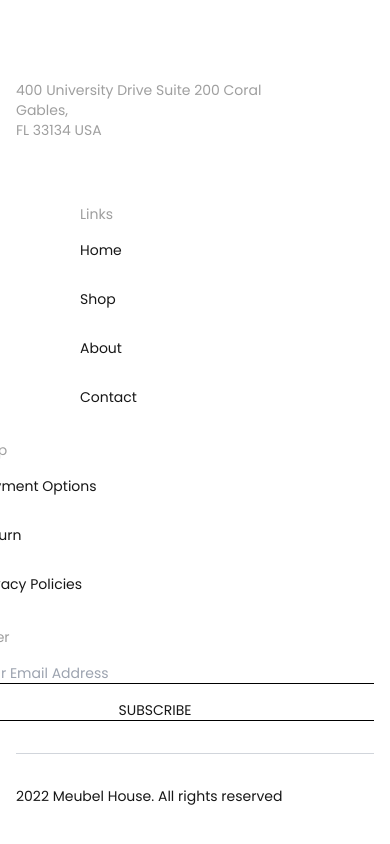
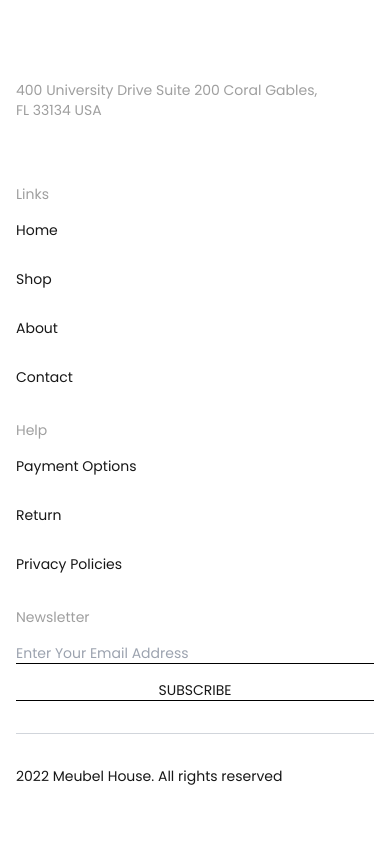
Before and after one commit to MuhammadAther11/temple-0-new, a Next.js app: page /About in a window 390 px wide. Shown: the part 2959-3803 px from the top of the page. Built offline with nearby package versions, Linux system fonts and the light colour scheme.

Commit message:
Update footer.tsx

```diff
--- a/src/app/components/footer.tsx
+++ b/src/app/components/footer.tsx
@@ -16,7 +16,7 @@ export default function Footer() {
           <div className="grid grid-cols-1 sm:grid-cols-2 md:grid-cols-4 gap-8">
             {/* Address Section */}
             <div className="mb-8 sm:mb-0 mt-14">
-              <p className="text-[#9F9F9F] text-sm w-[285px]">
+              <p className="text-[#9F9F9F] text-sm w-full sm:w-[285px]">
                 400 University Drive Suite 200 Coral
                 Gables, <br />
                 FL 33134 USA
@@ -24,8 +24,7 @@ export default function Footer() {
             </div>
 
             {/* Links Section */}
-
-            <div  className="ml-16">
+            <div className="ml-0 sm:ml-16">
               <h3 className="text-[#9F9F9F] text-sm mb-4">Links</h3>
               <ul className="space-y-7">
                 <li><Link href="/" className="hover:text-gray-600">Home</Link></li>
@@ -36,7 +35,7 @@ export default function Footer() {
             </div>
 
             {/* Help Section */}
-            <div  className="-ml-10">
+            <div className="ml-0 sm:-ml-10">
               <h3 className="text-[#9F9F9F] text-sm mb-4">Help</h3>
               <ul className="space-y-7">
                 <li><a href="#" className="hover:text-gray-600">Payment Options</a></li>
@@ -46,7 +45,7 @@ export default function Footer() {
             </div>
 
             {/* Newsletter Section */}
-            <div className="-ml-20">
+            <div className="ml-0 sm:-ml-20">
               <h3 className="text-[#9F9F9F] text-sm mb-4">Newsletter</h3>
               <div className="flex flex-col sm:flex-row gap-4">
                 <input
@@ -66,7 +65,7 @@ export default function Footer() {
           <hr className="my-8 border-gray-300" />
 
           {/* Copyright Section */}
-          <div className="text-left  text-sm ">
+          <div className="text-left text-sm">
             <p>2022 Meubel House. All rights reserved</p>
           </div>
         </div>
```
